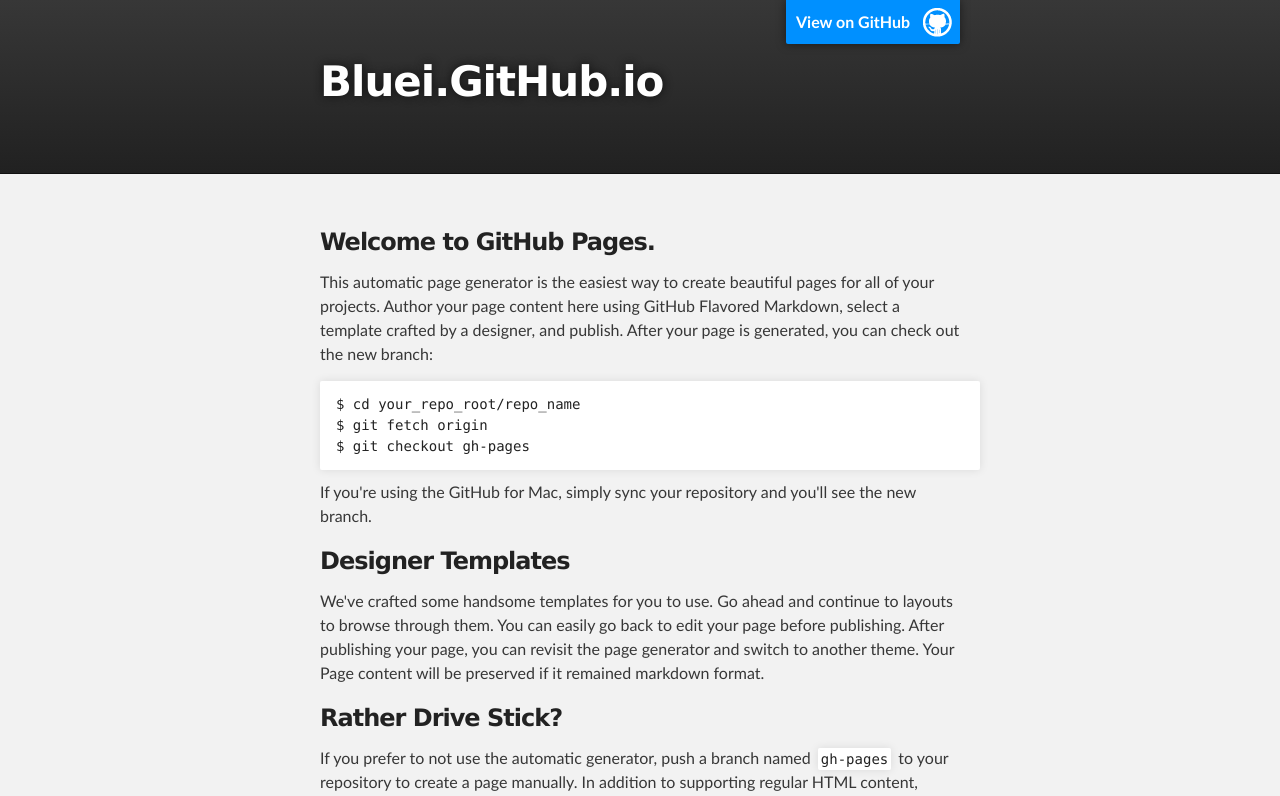
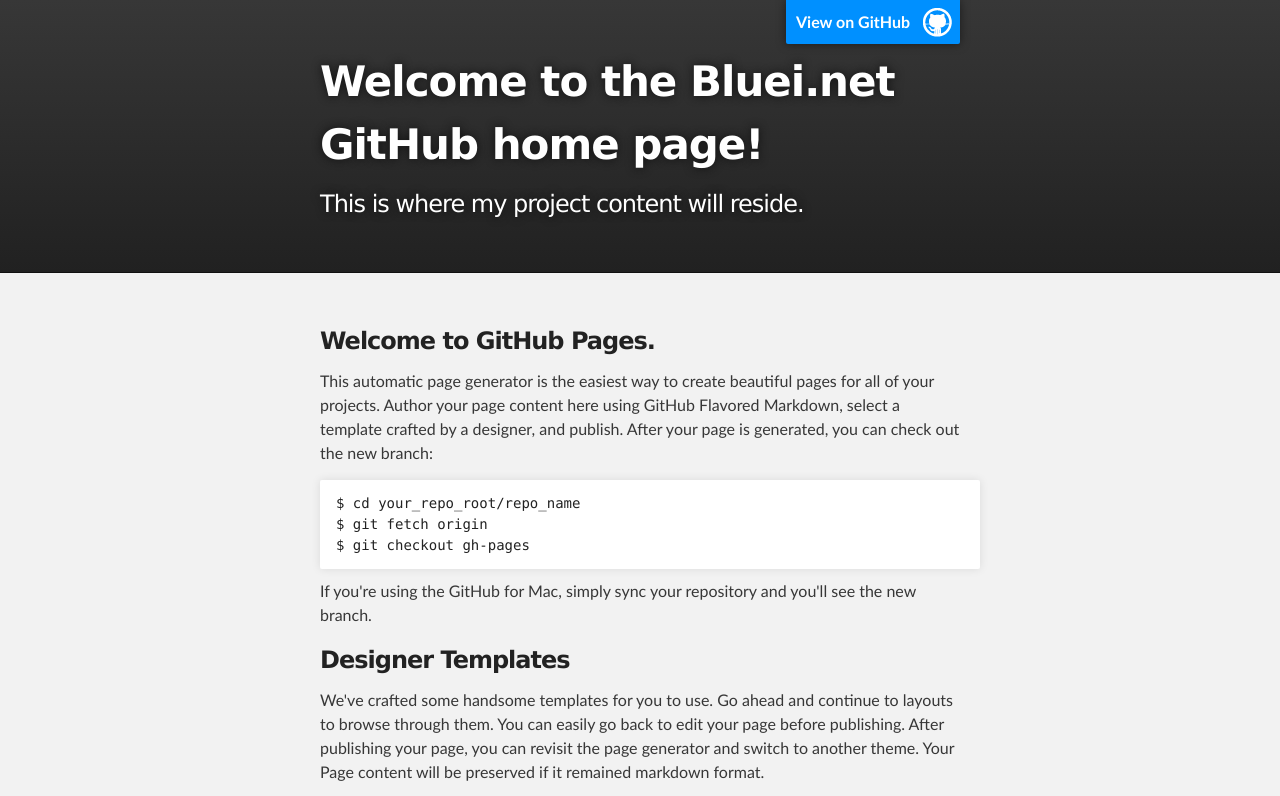
Before and after one commit to bluei/bluei.github.io, a plain HTML site: page index.html in a window 1280 px wide. Shown: the top 796 px of the page. Drawn offline with Linux system fonts and the light colour scheme.

Commit message:
Update index.html

```diff
--- a/index.html
+++ b/index.html
@@ -18,8 +18,8 @@
         <header class="inner">
           <a id="forkme_banner" href="https://github.com/bluei">View on GitHub</a>
 
-          <h1 id="project_title">Bluei.GitHub.io</h1>
-          <h2 id="project_tagline"></h2>
+          <h1 id="project_title">Welcome to the Bluei.net GitHub home page!</h1>
+          <h2 id="project_tagline">This is where my project content will reside.</h2>
 
         </header>
     </div>
```
